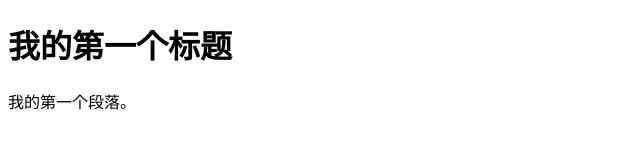
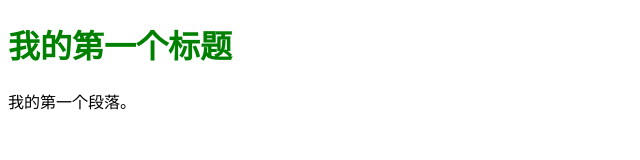
Before and after one commit to CeskyKrumlov/my_assets, a plain HTML site: page index.html in a window 1280 px wide. Shown: the whole page, without its empty margins (0-640 px from the left). Drawn offline with Linux system fonts and the light colour scheme.

Commit message:
feat: add css

```diff
--- /dev/null
+++ b/index.css
@@ -0,0 +1,3 @@
+h1 {
+    color: green
+}
--- a/index.html
+++ b/index.html
@@ -1,11 +1,12 @@
 <!DOCTYPE html>
 <html>
 <head>
-<meta charset="utf-8">
-<title>菜鸟教程(runoob.com)</title>
+    <link rel="stylesheet" type="text/css" href="index.css"/>
+    <meta charset="utf-8">
+    <title>菜鸟教程(runoob.com)</title>
 </head>
 <body>
-    <h1>我的第一个标题</h1>
-    <p>我的第一个段落。</p>
+<h1>我的第一个标题</h1>
+<p>我的第一个段落。</p>
 </body>
 </html>
```
